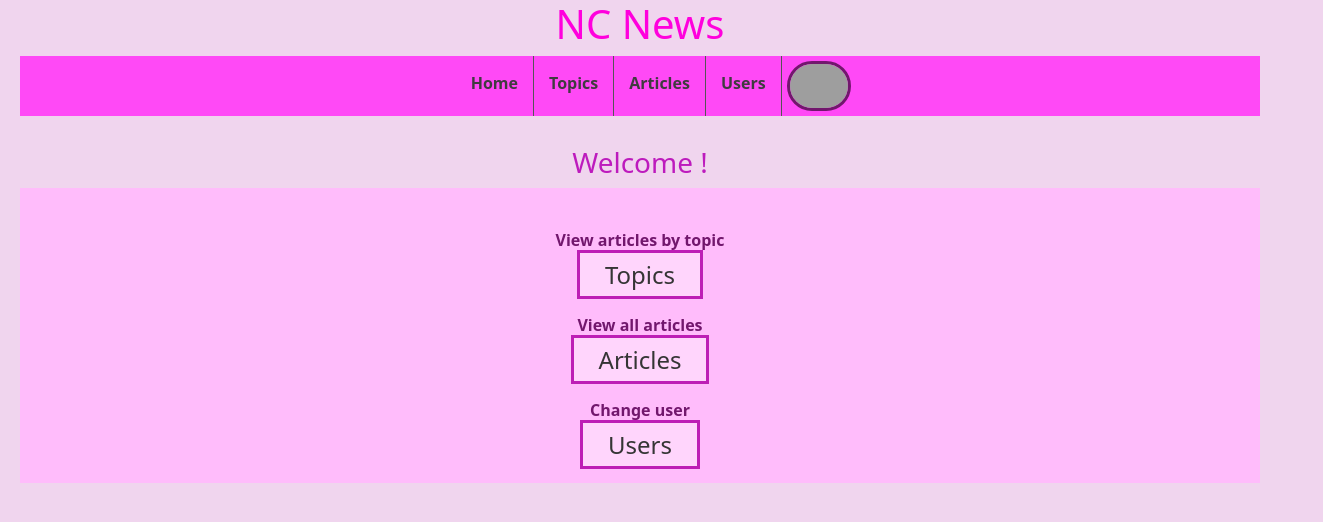
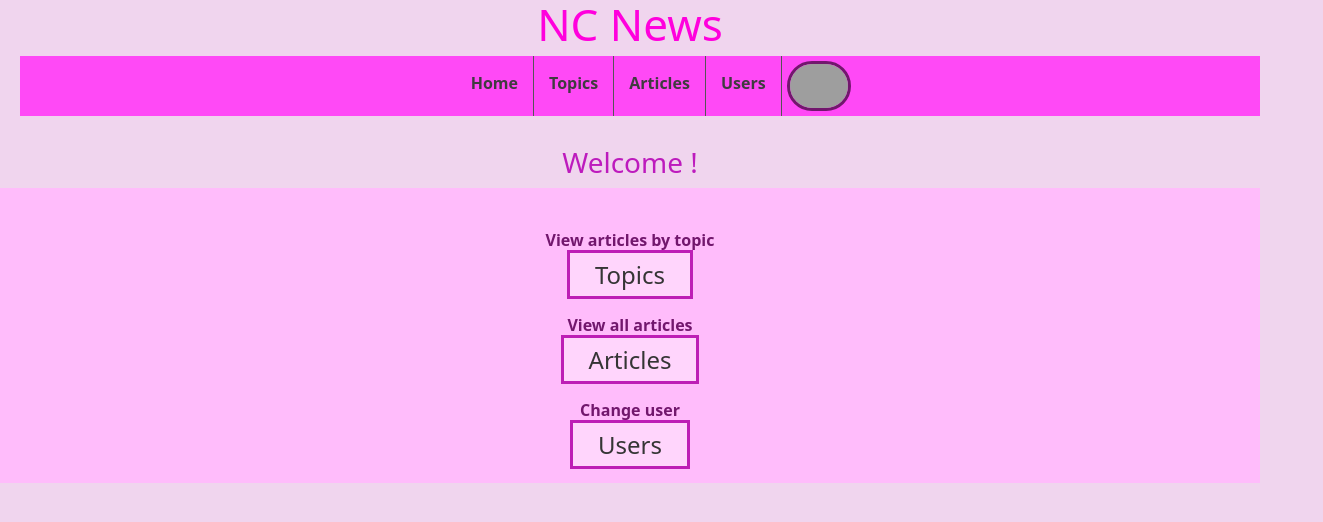
Before and after one commit to sawm2000/fe-nc-news, a React (Vite) app: page / in a window 1280 px wide. Shown: the top 522 px of the page, 1323 px wide, since content can reach past the window. Built offline with nearby package versions, Linux system fonts and the light colour scheme; grey boxes are pictures that could not be loaded.

Commit message:
added readMe

```diff
--- a/index.css
+++ b/index.css
@@ -9,7 +9,7 @@
     text-decoration: none;
 }
 body{
-    margin-left: 20px;
+    margin-left: 0px;
     margin-right: 20px;
     margin-bottom: 20px;
     background-color: #f0d5ee;
@@ -19,6 +19,7 @@ body{
     background-color: #ff49f6;
     display: flex;
     justify-content: center;
+    margin-left: 20px;
 }
 .nav-item{
     text-align: center;
@@ -39,10 +40,10 @@ body{
     width: auto;
     margin-bottom: 40px;
     margin-top: 0px;
-
 }
 .article-list{
     list-style-type: none;
+    padding-left: 20px;
 }
 .article-item{
     background-color: #ffbcfb;
@@ -163,7 +164,7 @@ body{
     border-color: #bd1eb5;
     left:0;
     position: absolute;
-    margin-left: 50px;
+    margin-left: 20px;
     padding: 5px 25px;
 }
 #prev-button:hover{
@@ -237,9 +238,7 @@ body{
 }
 .home-button:hover{
     background-color: #f18aec;
-
 }
-
 #login-button{
     background-color: #ffd5fc;
     color: #353535;
```
Also changed, not shown: 1 other file (tests, documents, lock files or other folders).
